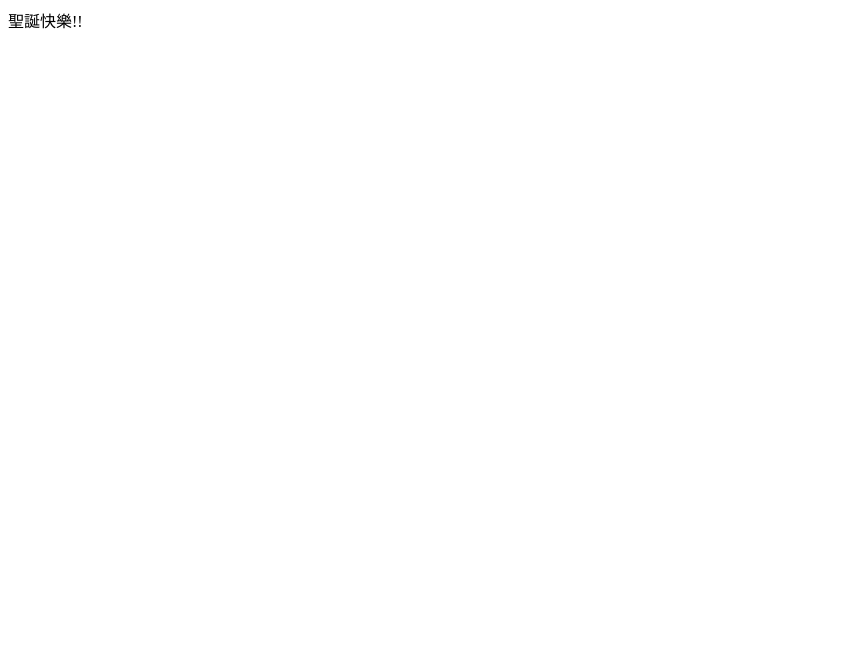
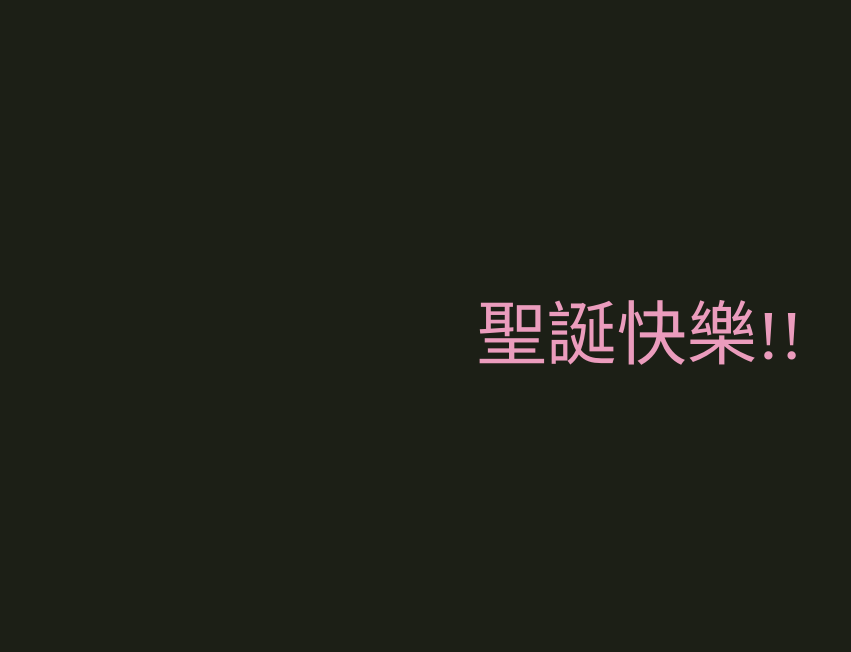
Before and after one commit to LPenny-github/ChristmasCard, a plain HTML site: page ChristmasCard1/ChristmasCard.html in a window 1280 px wide. Shown: the whole page, without its empty margins (0-851 px from the left). Drawn offline with Linux system fonts and the light colour scheme.

Commit message:
Complete 1st version

```diff
--- a/ChristmasCard1/ChristmasCard.html
+++ b/ChristmasCard1/ChristmasCard.html
@@ -1,10 +1,16 @@
 <!DOCTYPE html>
-<html lang="en">
+<html lang="zh">
 <head>
     <meta charset="UTF-8">
+    <!-- <link href="https://cdn.jsdelivr.net/npm/bootstrap@5.1.3/dist/css/bootstrap.min.css" rel="stylesheet" integrity="sha384-1BmE4kWBq78iYhFldvKuhfTAU6auU8tT94WrHftjDbrCEXSU1oBoqyl2QvZ6jIW3" crossorigin="anonymous"> -->
+
+
     <title>電子賀卡</title>
 </head>
-<body>
-    聖誕快樂!!
+<body style = "background-color: rgb(28, 31, 22);">
+    <div style="padding-block: 200px;">
+        <p style="color: rgb(235, 156, 189);text-align: center;font-size: 70px;">聖誕快樂!!</p>
+    </div>
+    <!-- <script src="https://cdn.jsdelivr.net/npm/bootstrap@5.1.3/dist/js/bootstrap.bundle.min.js" integrity="sha384-ka7Sk0Gln4gmtz2MlQnikT1wXgYsOg+OMhuP+IlRH9sENBO0LRn5q+8nbTov4+1p" crossorigin="anonymous"></script> -->
 </body>
 </html>
```
